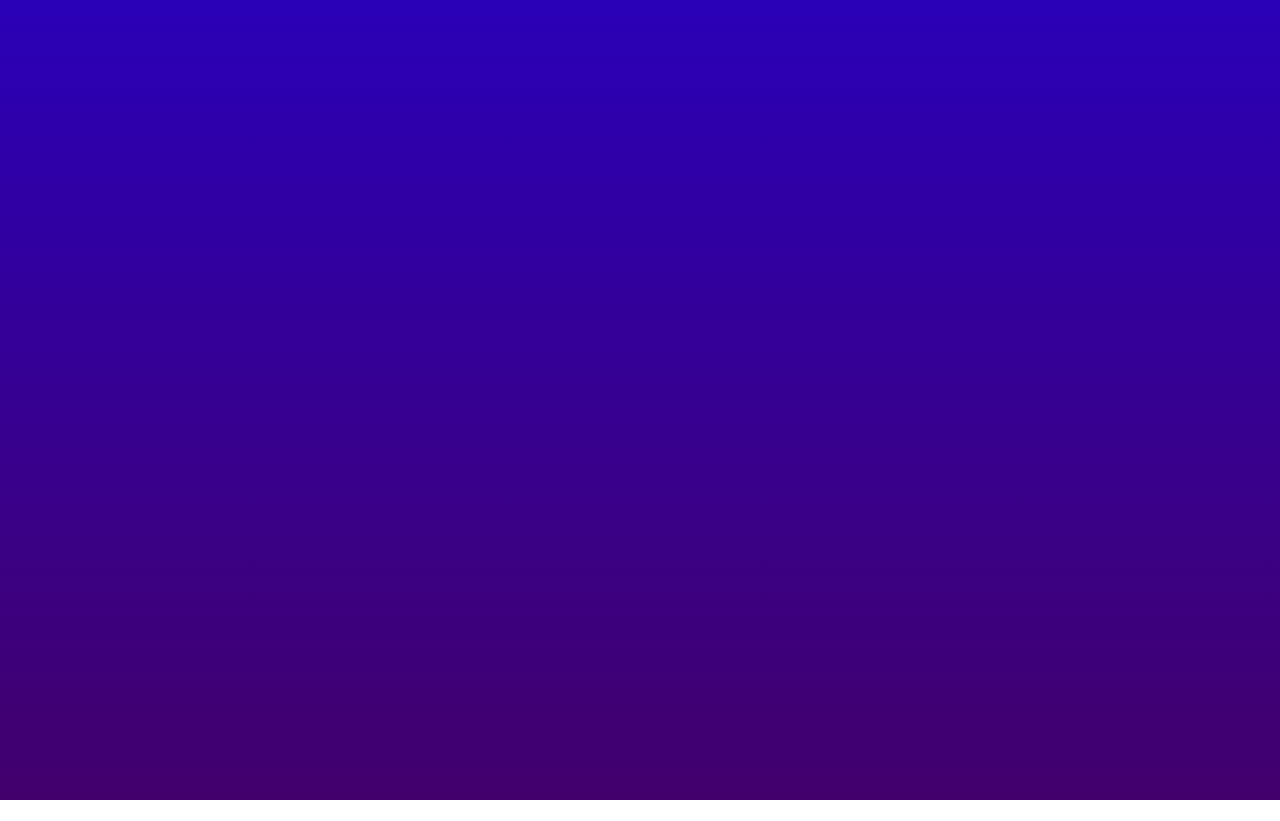
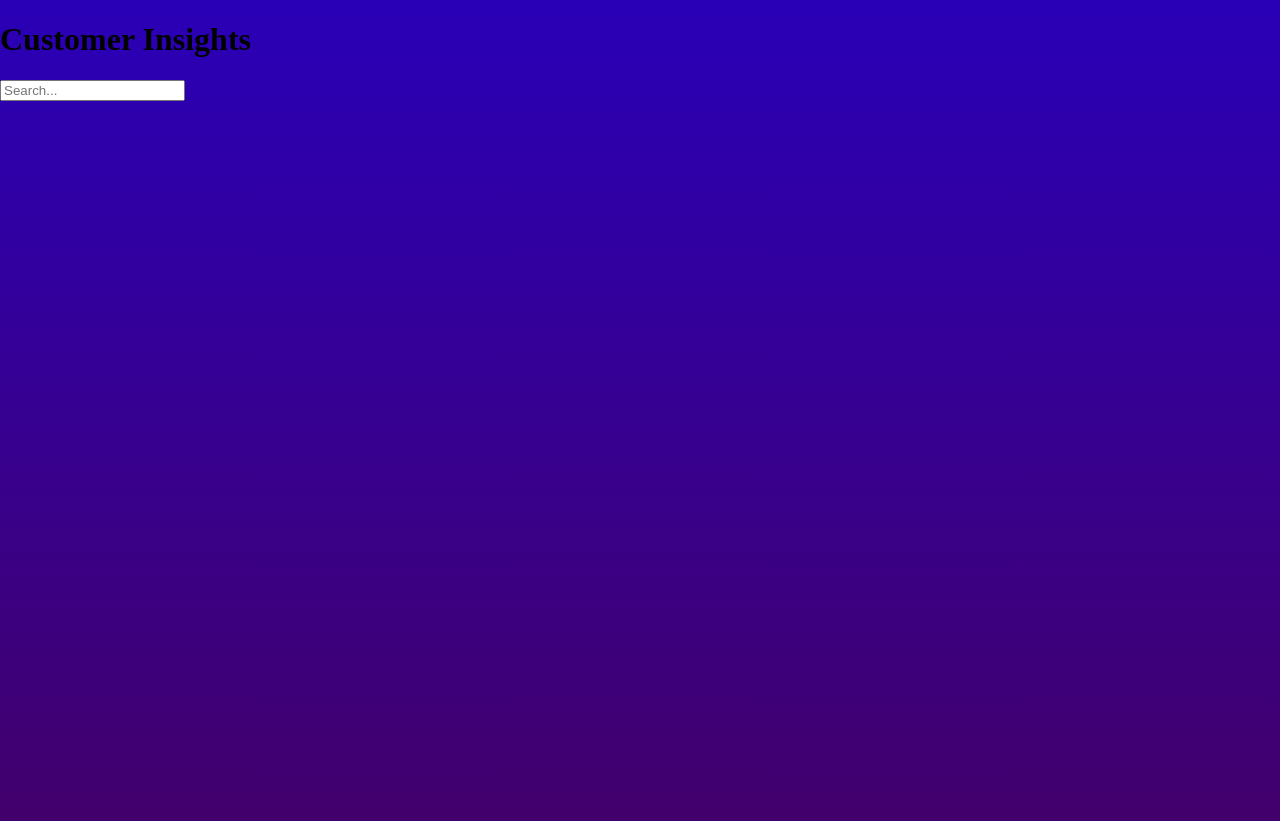
Before and after one commit to mabdullahasim/customer-insights-dashboard, a React (Vite) app: page /home in a window 1280 px wide. Before the commit this address had no page. Before the commit the page ends 800 px from the top, so only its background shows below. Built offline with nearby package versions, Linux system fonts and the light colour scheme.

Commit message:
Added a header component to Home.tsx which contains a search bar

```diff
--- a/src/App.tsx
+++ b/src/App.tsx
@@ -1,11 +1,13 @@
 import { BrowserRouter as Router, Routes, Route } from "react-router-dom";
 import Login from "./pages/Login";
 import SignUp from "./pages/SignUp";
+import Home from "./pages/Home";
 
 function App() {
   return (
     <Router>
       <Routes>
+        <Route path= "/home" element = {<Home/>} />
         <Route path="/login" element={<Login />} />
         <Route path="/signup" element={<SignUp />} />
         <Route path="/" element={<Login />} /> {/* default */}
--- a/src/components/Header.tsx
+++ b/src/components/Header.tsx
@@ -0,0 +1,35 @@
+import styles from "./Header.module.css";
+import {useState} from "react";
+
+type HeaderProps = { //blueprint that defines the prop
+    onSearch?: (query: string) => void; //onSearch is a functional prop that if passed should take a string (query) and return nothing
+}
+
+const Header = ({onSearch}: HeaderProps) => {   //recives the direct value of onSearch of type HeaderProps
+    const [query, setQuery] = useState("");
+
+    const handleChange = (e: React.ChangeEvent<HTMLInputElement>) => { //function will run every time user tpyes into search bar
+        setQuery(e.target.value) //set query to value from event object passed from input
+        if (onSearch) onSearch(e.target.value); //if onSearch isnt undefined call onSearch
+    };
+
+    return(
+        <header className ={styles.header}>
+            <h1>Customer Insights</h1>
+            <div className={styles.searchBar}>
+                <input
+                    type ="text"
+                    value ={query}
+                    onChange={handleChange}
+                    placeholder="Search..."
+                />
+            </div>
+
+
+
+
+
+        </header>
+    );
+};
+export default Header;
--- a/src/pages/Home.tsx
+++ b/src/pages/Home.tsx
@@ -0,0 +1,27 @@
+import { useState } from "react";
+import { Link } from "react-router-dom"; // for navigation
+import styles from "./Home.module.css";
+import Header from "../components/Header";
+const Home = () => {
+    return (
+        <>
+            <div className={styles.container}>
+                <Header/>
+
+
+
+
+
+            </div>
+
+
+        </>
+
+
+    )
+
+
+
+
+}
+export default Home;
--- a/src/pages/Login.module.css
+++ b/src/pages/Login.module.css
@@ -87,6 +87,16 @@
     font-weight: 700;
     cursor: pointer;
 }
-.active {
-  background-color: #676767;
+.switch {
+  margin-top: 20px;
+  font-size: 16px;
+  color: #797979;
 }
+.switch a {
+  color: #4c00b4;
+  text-decoration: none;
+  font-weight: 600;
+}
+.switch a:hover {
+  text-decoration: underline;
+}
--- a/src/pages/SignUp.module.css
+++ b/src/pages/SignUp.module.css
@@ -4,7 +4,7 @@
   align-items: center;
   margin: auto;
   width: 600px;
-  background-color: #ffffff;
+  background-color: #e8e5e5;
   margin-top: 200px;
   padding-bottom: 30px;
 }
```
Also changed, not shown: src/components/Header.module.css (added), src/components/SignIn.tsx (deleted), src/pages/Home.module.css (added).
